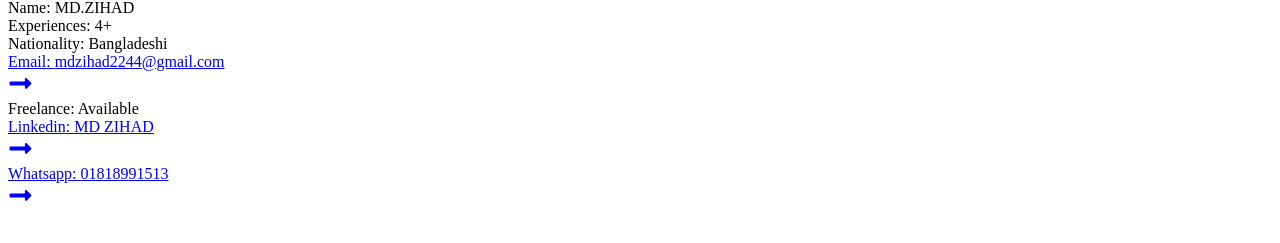
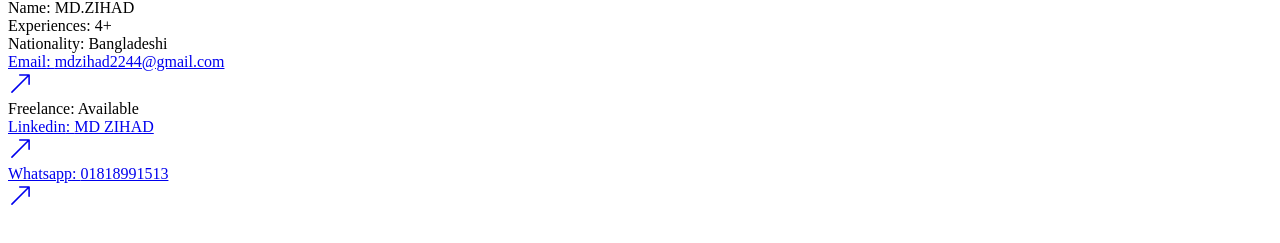
Before and after one commit to ZIHAD22/portfolio, a Next.js app: page /Resume/AboutTabs in a window 1280 px wide. Shown: the part 133-376 px from the top of the page. Built offline with nearby package versions, Linux system fonts and the light colour scheme.

Commit message:
update link icon in about tabs

```diff
--- a/src/pages/Resume/AboutTabs.tsx
+++ b/src/pages/Resume/AboutTabs.tsx
@@ -1,6 +1,6 @@
 import { about } from "@/lib/constant";
 import React from "react";
-import { FaLongArrowAltRight } from "react-icons/fa";
+import { BsArrowUpRight } from "react-icons/bs";
 
 const AboutTabs = () => {
   return (
@@ -22,7 +22,7 @@ const AboutTabs = () => {
             </div>
             {info.linkValue && (
               <div className="text-accent">
-                <FaLongArrowAltRight size="25px" />
+                <BsArrowUpRight size="25px" />
               </div>
             )}
           </a>
```
